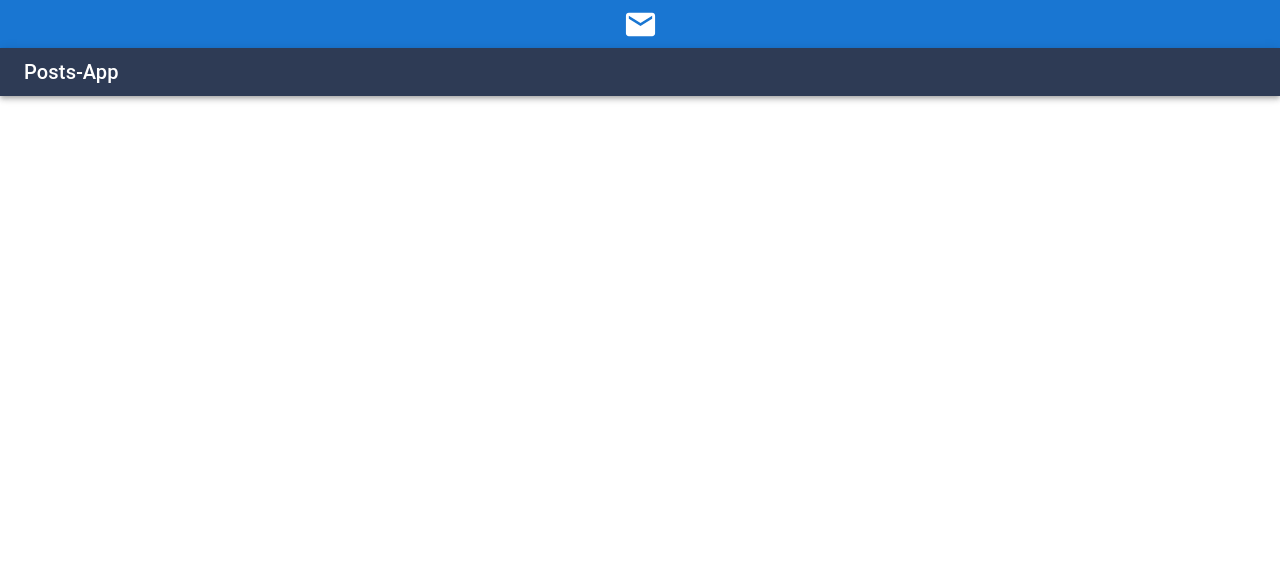
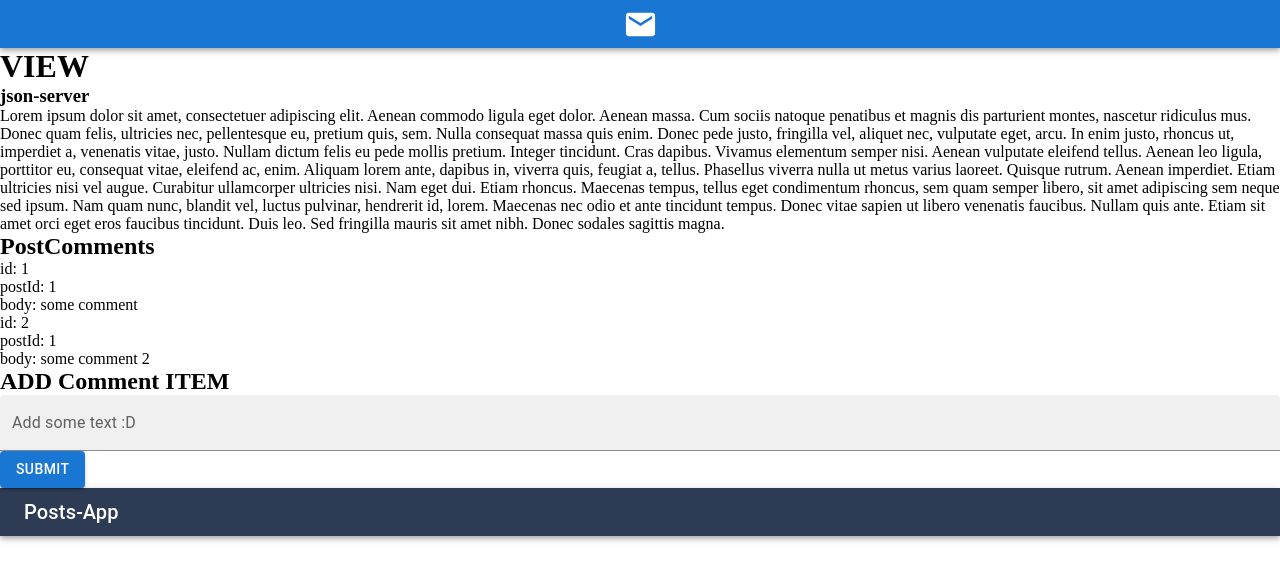
Before and after one commit to ViktorKW/hillel-front-end-pro-hw, a React (Create React App) app: page /posts/view/1 in a window 1280 px wide. Before the commit this address had no page. Shown: the top 580 px of the page. Built offline with nearby package versions, Linux system fonts and the light colour scheme; data requests are answered from the project's data file.

Commit message:
added Comments entity to the project

```diff
--- a/src/App.jsx
+++ b/src/App.jsx
@@ -6,6 +6,7 @@ import Header from './components/Header/Header';
 import Posts from './components/Posts/Posts';
 import AddPostForm from './components/Posts/AddPostForm';
 import EditPostForm from './components/Posts/EditPostForm';
+import PostDescription from './components/Posts/PostDescription';
 
 export default function App() {
   return (
@@ -17,6 +18,7 @@ export default function App() {
           <Route path='posts'>
             <Route path='add' element={<AddPostForm />} />
             <Route path='edit/:id' element={<EditPostForm />} />
+            <Route path='view/:id' element={<PostDescription />} />
           </Route>
         </Routes>
         <Footer />
--- /dev/null
+++ b/src/components/Posts/AddPostCommentForm.jsx
@@ -0,0 +1,49 @@
+import React from 'react';
+import * as yup from 'yup';
+import { useFormik } from 'formik';
+import { useDispatch } from 'react-redux';
+import { addNewComment } from '../../store/comments/commentsSlice';
+import { Button, TextField } from '@mui/material';
+
+export default function AddPostCommentForm({ postId }) {
+  const dispatch = useDispatch();
+  const validationSchema = yup.object({
+    body: yup.string().required('Please type your comment'),
+  });
+
+  const formik = useFormik({
+    initialValues: {
+      body: '',
+    },
+    validationSchema: validationSchema,
+    onSubmit: (values, { resetForm }) => {
+      const new_comment = {
+        id: new Date().valueOf(),
+        ...values,
+        postId: postId,
+      };
+      dispatch(addNewComment(new_comment));
+      resetForm();
+    },
+  });
+
+  return (
+    <form onSubmit={formik.handleSubmit}>
+      <h2>ADD Comment ITEM</h2>
+      <TextField
+        fullWidth
+        label='Add some text :D'
+        variant='filled'
+        id='body'
+        name='body'
+        value={formik.values.body}
+        onChange={formik.handleChange}
+        error={formik.touched.body && Boolean(formik.errors.body)}
+      ></TextField>
+
+      <Button color='primary' type='submit' variant='contained'>
+        Submit
+      </Button>
+    </form>
+  );
+}
--- /dev/null
+++ b/src/components/Posts/Comment.jsx
@@ -0,0 +1,11 @@
+import React from 'react';
+
+export default function Comment({ comment }) {
+  return (
+    <div>
+      <div>id: {comment.id}</div>
+      <div>postId: {comment.postId}</div>
+      <div>body: {comment.body}</div>
+    </div>
+  );
+}
--- /dev/null
+++ b/src/components/Posts/PostCommentsList.jsx
@@ -0,0 +1,23 @@
+import React, { useEffect } from 'react';
+import { useDispatch, useSelector } from 'react-redux';
+import { fetchCommentsByPostId } from '../../store/comments/commentsSlice';
+import Comment from './Comment';
+
+export default function PostCommentsList({ postId }) {
+  const comments = useSelector((state) => state.comments.comments);
+  const dispatch = useDispatch();
+
+  useEffect(() => {
+    dispatch(fetchCommentsByPostId(postId));
+  }, [postId]);
+  return (
+    <div>
+      <h2>PostComments</h2>
+      <ul className='post-comments-list'>
+        {comments.map((comment) => (
+          <Comment key={comment.id} comment={comment} />
+        ))}
+      </ul>
+    </div>
+  );
+}
--- /dev/null
+++ b/src/components/Posts/PostDescription.jsx
@@ -0,0 +1,36 @@
+import React, { useEffect, useState } from 'react';
+import * as yup from 'yup';
+import { useFormik } from 'formik';
+import { Button, TextField } from '@mui/material';
+import { editPost, fetchPost } from '../../store/posts/postsSlice';
+import { useNavigate, useParams } from 'react-router-dom';
+import PostCommentsList from './PostCommentsList';
+import AddPostCommentForm from './AddPostCommentForm';
+
+export default function PostDescription() {
+  const { id } = useParams();
+  const [post, setPost] = useState({
+    preview: '',
+    title: '',
+    description: '',
+    author: '',
+  });
+
+  useEffect(() => {
+    async function init() {
+      const post_info = await fetchPost(id);
+      setPost(post_info);
+    }
+    init();
+  }, [id]);
+
+  return (
+    <div>
+      <h1>VIEW</h1>
+      <h3>{post.title}</h3>
+      <p>{post.description}</p>
+      <PostCommentsList postId={id} />
+      <AddPostCommentForm postId={id} />
+    </div>
+  );
+}
--- a/src/components/Posts/PostItem/PostItem.jsx
+++ b/src/components/Posts/PostItem/PostItem.jsx
@@ -4,10 +4,14 @@ import React from 'react';
 import { Link } from 'react-router-dom';
 export default function PostItem({ post }) {
   const edit_post_url = `posts/edit/${post.id}`;
+  const view_post_url = `posts/view/${post.id}`;
   return (
     <div className='post-item'>
+      <Link to={view_post_url}>
+        <Button>View</Button>
+      </Link>
       <Link to={edit_post_url}>
-        <Button>Edit Post</Button>
+        <Button>Edit</Button>
       </Link>
       <img src={post.preview} />
       <h6>{post.title}</h6>
--- a/src/components/Posts/PostItem/style.scss
+++ b/src/components/Posts/PostItem/style.scss
@@ -1,2 +1,5 @@
 .post-item {
+  img {
+    max-width: 320px;
+  }
 }
--- /dev/null
+++ b/src/store/comments/commentsSlice.js
@@ -0,0 +1,47 @@
+import { createSlice, createAsyncThunk } from '@reduxjs/toolkit';
+import axios from 'axios';
+
+const COMMENTS_URL = 'http://localhost:3004/comments';
+
+export const fetchCommentsByPostId = createAsyncThunk(
+  'comments/fetchCommentsByPostId',
+  async (postId) => {
+    const response = await axios.get(`${COMMENTS_URL}/?postId=${postId}`);
+    return response.data;
+  }
+);
+
+export const addNewComment = createAsyncThunk(
+  'comments/addNewComment',
+  async (item) => {
+    const response = await axios.post(COMMENTS_URL, item);
+    return response.data;
+  }
+);
+
+export const fetchComment = async (id) => {
+  const response = await axios.get(`${COMMENTS_URL}/${id}`);
+  return response.data;
+};
+
+const initialState = {
+  comments: [],
+};
+
+export const commentsSlice = createSlice({
+  name: 'comments',
+  initialState,
+  reducers: {},
+  extraReducers: (builder) => {
+    builder
+      .addCase(addNewComment.fulfilled, (state, action) => {
+        state.comments.push(action.payload);
+      })
+      .addCase(fetchCommentsByPostId.fulfilled, (state, action) => {
+        state.comments = action.payload;
+      });
+  },
+});
+
+export const {} = commentsSlice.actions;
+export default commentsSlice.reducer;
--- a/src/store/index.js
+++ b/src/store/index.js
@@ -1,7 +1,9 @@
 import { configureStore } from '@reduxjs/toolkit';
+import commentsReducer from './comments/commentsSlice';
 import postsReducer from './posts/postsSlice';
 export const store = configureStore({
   reducer: {
     posts: postsReducer,
+    comments: commentsReducer,
   },
 });
```
